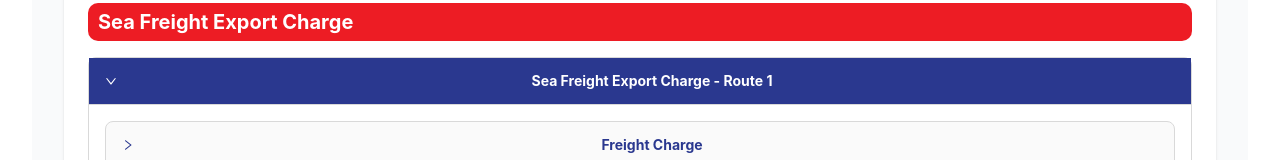
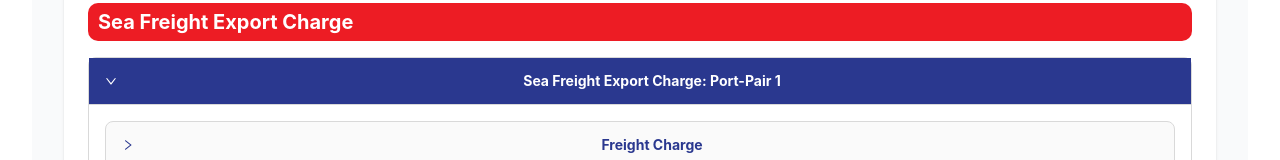
Before and after one commit to uditsiam/quotation-form-frontend, a React (Vite) app: page / in a window 1280 px wide. Shown: the part 775-935 px from the top of the page. Built offline with nearby package versions, Linux system fonts and the light colour scheme.

Commit message:
Router change to port pair

```diff
--- a/src/Components/Test2.jsx
+++ b/src/Components/Test2.jsx
@@ -546,7 +546,7 @@ const Test2 = () => {
 
     const renderSeaFreightChargeAccordion = (id) => (
         <Collapse defaultActiveKey={['1']} className="mb-4">
-            <Panel id='sea-freight-header' header={`Sea Freight Export Charge - Route ${id}`} key="1">
+            <Panel id='sea-freight-header' header={`Sea Freight Export Charge: Port-Pair ${id}`} key="1">
                 <Collapse>
                     <Panel id='sea-freight-subheader' header="Freight Charge" key="freight">
                         {/* Freight Charge Content */}
```
